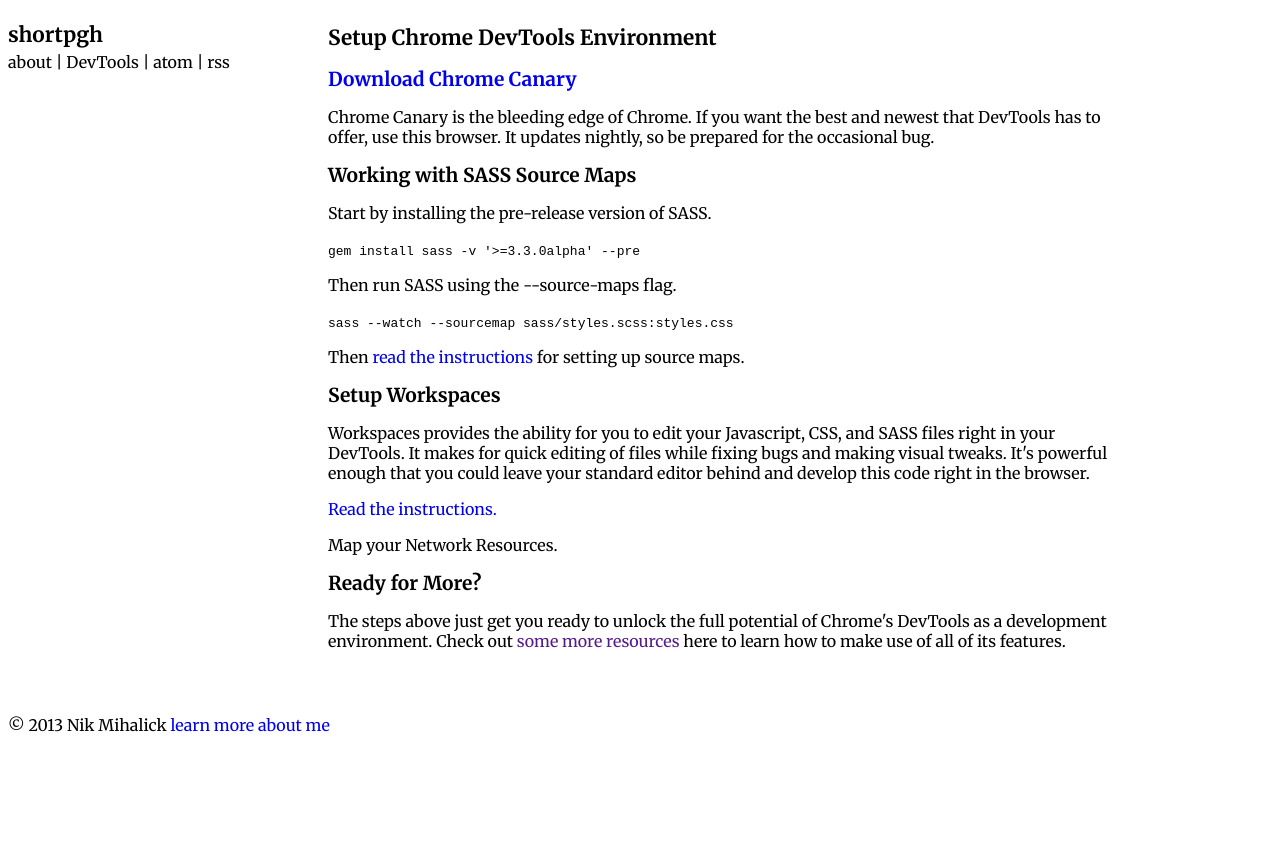
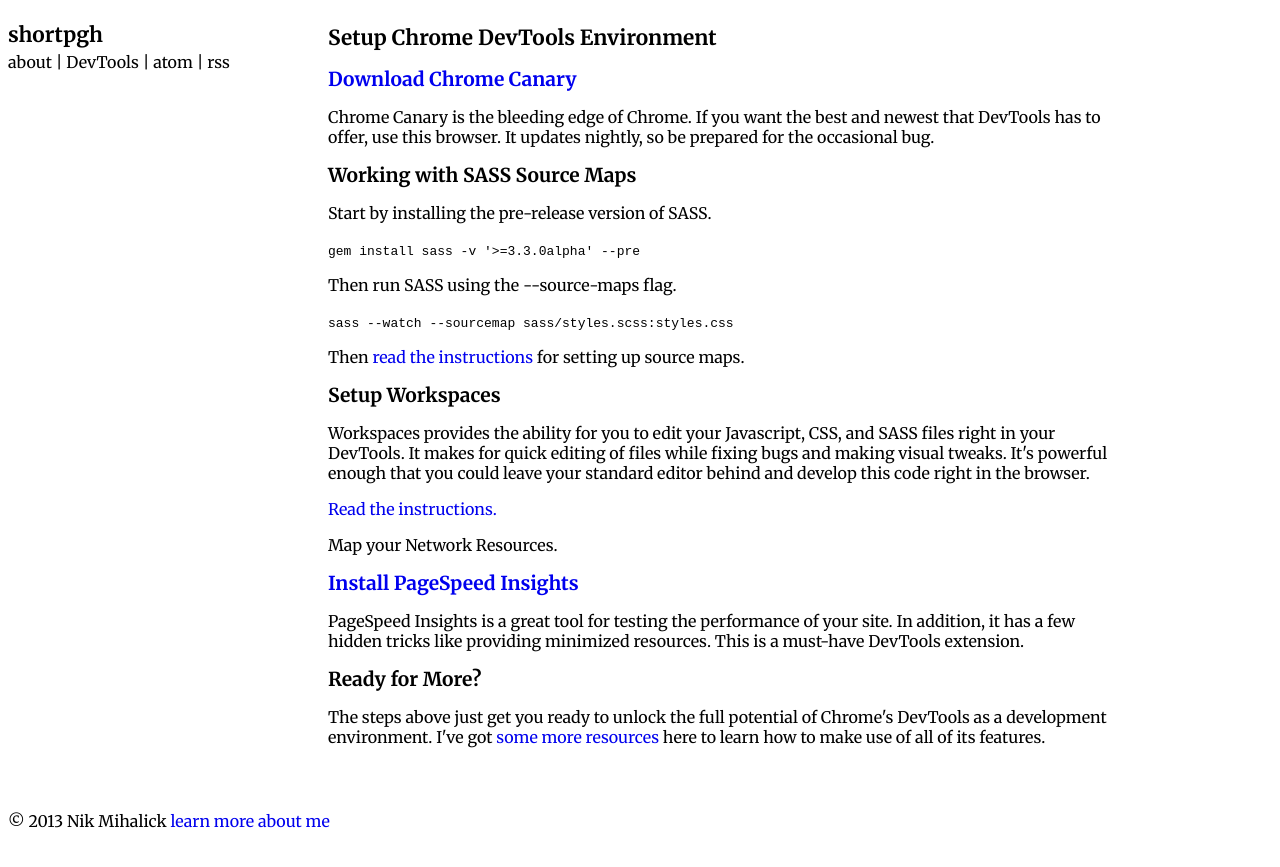
Before and after one commit to shortpgh/site, a Jekyll site: the page built from devtools/setup/index.html, in a window 1280 px wide. Shown: the top 867 px of the page. Built offline with Jekyll 4.4.1, drawn with Linux system fonts in a browser that asks for light colours; Markdown is read by kramdown in place of the engine named in the settings.

Commit message:
added the devtools subpages.

```diff
--- a/devtools/index.html
+++ b/devtools/index.html
@@ -11,8 +11,7 @@
 
 
     <ul>
-        <li><a href="/devtools/setup.html">Setup your Environment</a></li>
-        <li><a href="/devtools/more-info.html">More information to get you moving.</a></li>
+        <li><a href="/devtools/setup/">Setup your Environment</a></li>
+        <li><a href="/devtools/more-info/">More information to get you moving.</a></li>
     </ul>
-
 </div>
--- a/devtools/setup.html
+++ b/devtools/setup/index.html
@@ -35,8 +35,18 @@
 </div>
 
 <div>
+    <h2><a
+    href="https://developers.google.com/speed/docs/insights/using_chrome">Install
+    PageSpeed Insights</a></h2>
+    <p>PageSpeed Insights is a great tool for testing the performance of your
+    site. In addition, it has a few hidden tricks like providing minimized
+    resources. This is a must-have DevTools extension.</p>
+</div>
+
+<div>
     <h2>Ready for More?</h2>
     <p>The steps above just get you ready to unlock the full potential of
-    Chrome's DevTools as a development environment. Check out <a href="">some more
+    Chrome's DevTools as a development environment. I've got <a
+    href="/devtools/more-info/">some more
     resources</a> here to learn how to make use of all of its features.</p>
 </div>
```
Also changed, not shown: devtools/more-info/index.html (added, +47 -0 lines).
